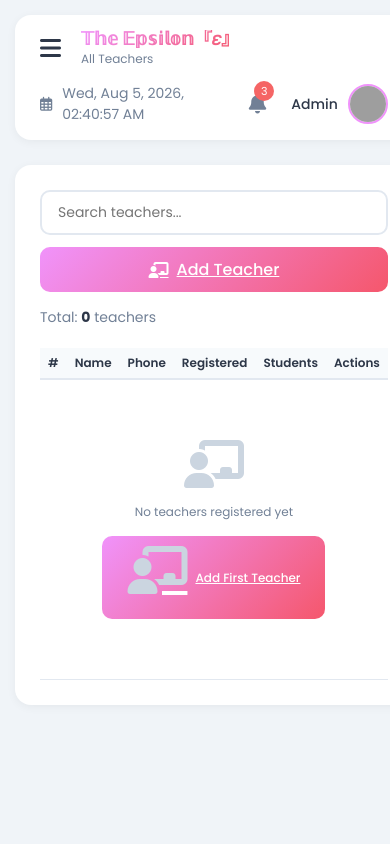
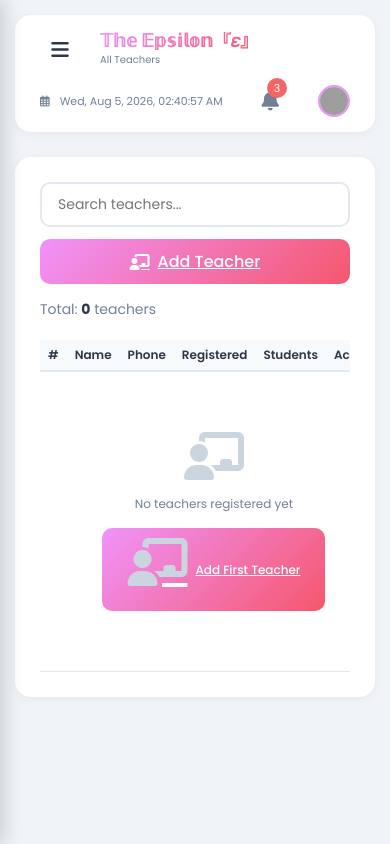
Before and after one commit to Rezu3/Epsilon0.2, a Flask app: template templates/admin_teachers.html in a window 390 px wide. Run offline with Flask 3, Linux system fonts and the light colour scheme; the template is opened without the code that fills it, so the values that code supplies are empty; grey boxes are pictures that could not be loaded.

Commit message:
Update admin_teachers.css

```diff
--- a/static/css/admin_teachers.css
+++ b/static/css/admin_teachers.css
@@ -617,3 +617,182 @@ body {
         font-size: 18px;
     }
 }
+/* ======================================== */
+/* MOBILE FIX - Three Lines Button & Sidebar */
+/* ======================================== */
+
+.menu-btn {
+    display: none;
+    background: none;
+    border: none;
+    font-size: 24px;
+    color: #2d3748;
+    cursor: pointer;
+    padding: 10px 14px;
+    border-radius: 8px;
+    transition: all 0.3s ease;
+    touch-action: manipulation;
+    -webkit-tap-highlight-color: transparent;
+    min-width: 44px;
+    min-height: 44px;
+    z-index: 999;
+    position: relative;
+}
+
+.menu-btn:hover {
+    background: rgba(0, 0, 0, 0.05);
+}
+
+.menu-btn:active {
+    background: rgba(0, 0, 0, 0.1);
+    transform: scale(0.95);
+}
+
+.menu-btn i {
+    font-size: 24px;
+    pointer-events: none;
+}
+
+.sidebar-toggle {
+    background: none;
+    border: none;
+    color: white;
+    font-size: 20px;
+    cursor: pointer;
+    display: none;
+    padding: 10px;
+    border-radius: 8px;
+    transition: all 0.3s ease;
+    touch-action: manipulation;
+    min-width: 44px;
+    min-height: 44px;
+}
+
+.sidebar-toggle:hover {
+    background: rgba(255, 255, 255, 0.1);
+}
+
+.sidebar-toggle:active {
+    transform: scale(0.95);
+}
+
+@media (max-width: 992px) {
+    .sidebar {
+        transform: translateX(-100%);
+        width: 280px;
+        transition: transform 0.3s ease;
+        position: fixed;
+        top: 0;
+        left: 0;
+        height: 100vh;
+        z-index: 1000;
+        overflow-y: auto;
+        box-shadow: 2px 0 20px rgba(0, 0, 0, 0.2);
+    }
+
+    .sidebar.open {
+        transform: translateX(0) !important;
+    }
+
+    .sidebar-toggle {
+        display: block !important;
+    }
+
+    .main-content {
+        margin-left: 0 !important;
+        padding: 15px;
+        width: 100% !important;
+    }
+
+    .menu-btn {
+        display: block !important;
+    }
+
+    .sidebar-overlay {
+        display: none;
+        position: fixed;
+        top: 0;
+        left: 0;
+        right: 0;
+        bottom: 0;
+        background: rgba(0, 0, 0, 0.5);
+        z-index: 999;
+        animation: fadeIn 0.3s ease;
+    }
+
+    .sidebar-overlay.active {
+        display: block !important;
+    }
+}
+
+@media (max-width: 480px) {
+    .menu-btn {
+        font-size: 20px;
+        padding: 8px 10px;
+        min-width: 40px;
+        min-height: 40px;
+    }
+
+    .menu-btn i {
+        font-size: 20px;
+    }
+
+    .brand h1 {
+        font-size: 18px !important;
+    }
+
+    .brand .subtitle {
+        font-size: 10px;
+    }
+
+    .top-bar-right .admin-name,
+    .top-bar-right .teacher-name,
+    .top-bar-right .student-name {
+        display: none;
+    }
+
+    .date-time {
+        font-size: 11px;
+    }
+
+    .profile-img {
+        width: 32px;
+        height: 32px;
+    }
+}
+
+.menu-btn,
+.sidebar-toggle,
+.nav-item,
+.action-btn,
+.add-btn,
+.submit-btn {
+    touch-action: manipulation;
+    -webkit-tap-highlight-color: transparent;
+}
+
+.nav-item {
+    cursor: pointer;
+    touch-action: manipulation;
+}
+
+.nav-item:active {
+    transform: scale(0.98);
+}
+
+.sidebar::-webkit-scrollbar {
+    width: 4px;
+}
+
+.sidebar::-webkit-scrollbar-track {
+    background: rgba(255, 255, 255, 0.05);
+}
+
+.sidebar::-webkit-scrollbar-thumb {
+    background: rgba(255, 255, 255, 0.2);
+    border-radius: 10px;
+}
+
+.sidebar::-webkit-scrollbar-thumb:hover {
+    background: rgba(255, 255, 255, 0.3);
+}
```
